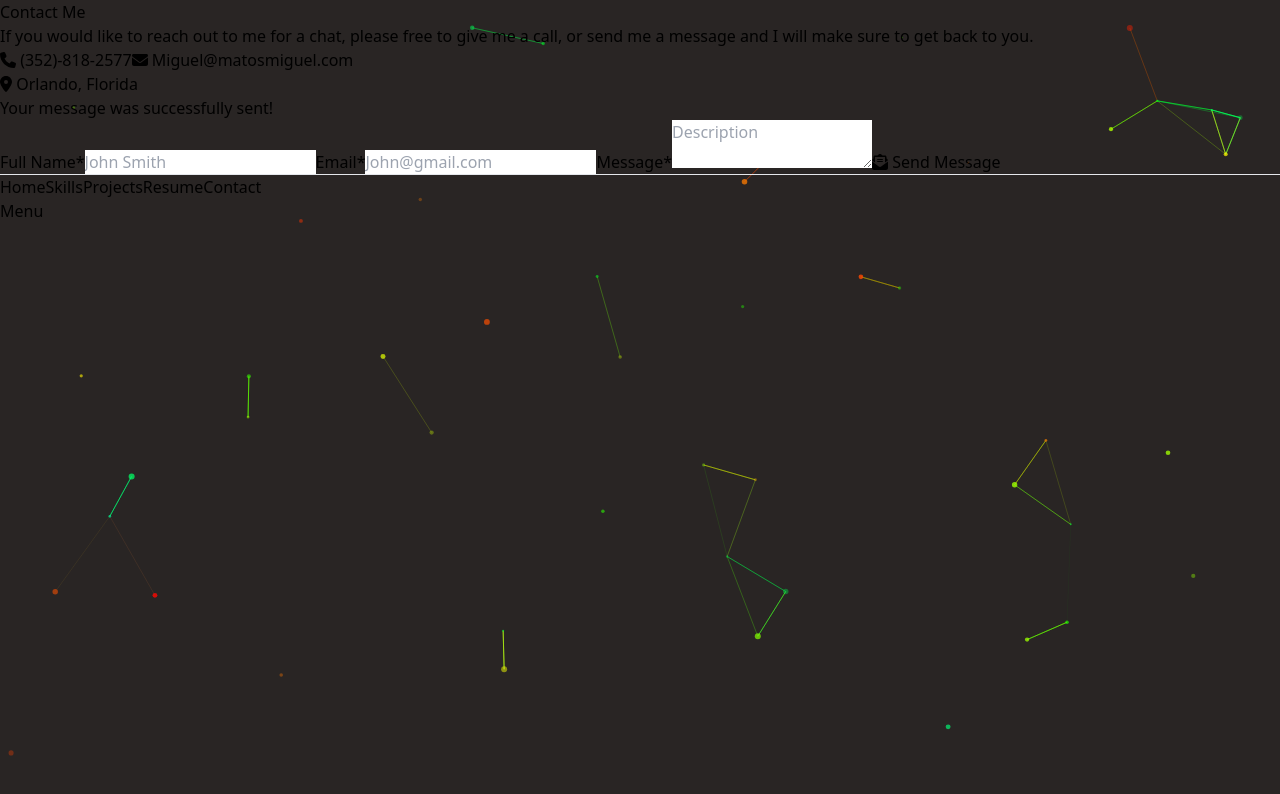
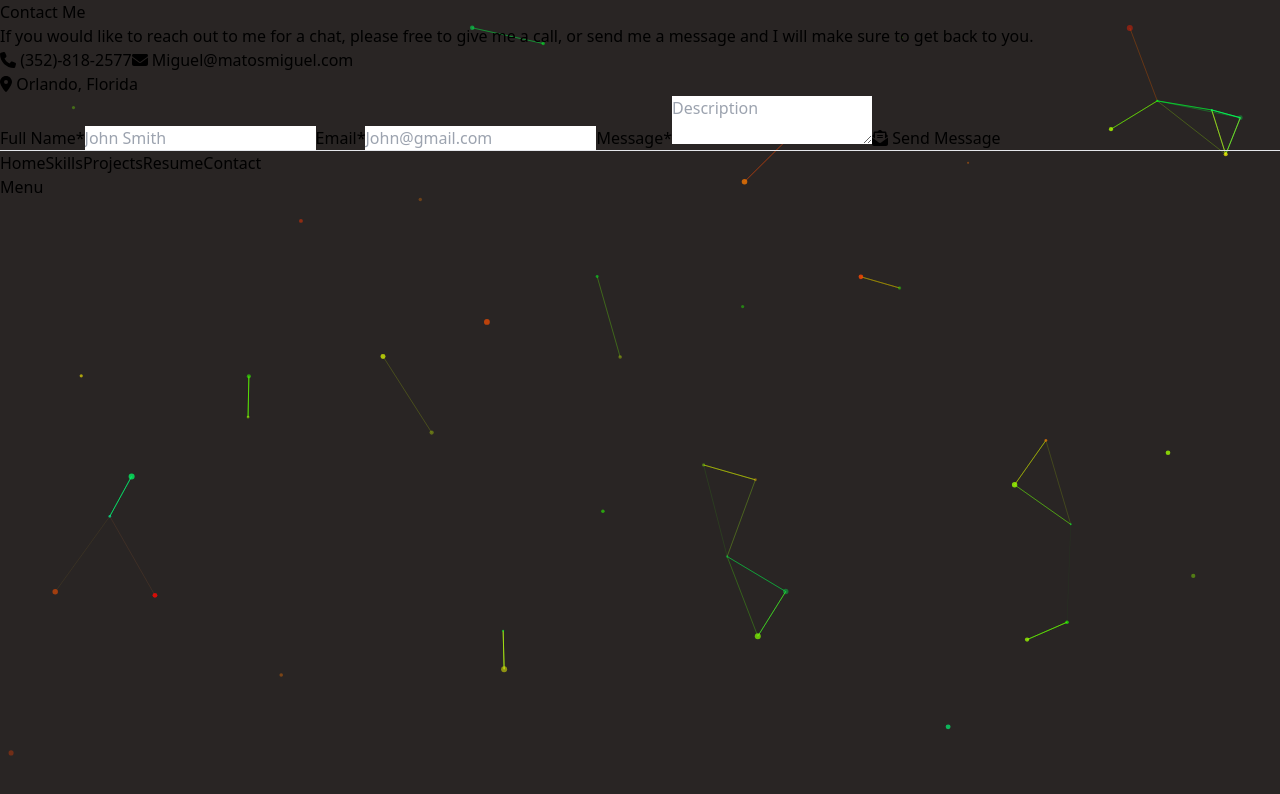
Before and after one commit to Miguel-Matos/matosmiguel, a React (Vite) app: page /contact in a window 1280 px wide. Shown: the top 794 px of the page. Built offline with nearby package versions, Linux system fonts and the light colour scheme.

Commit message:
fixed modal bug

```diff
--- a/src/components/Contact.tsx
+++ b/src/components/Contact.tsx
@@ -23,9 +23,9 @@ export default function Contact() {
   };
 
   useEffect(() => {
-    if (sent) {
+    if (sent === false) {
       setTimeout(() => {
-        setSent(false);
+        setSent(true);
       }, 5000);
     }
   }, [sent]);
```
